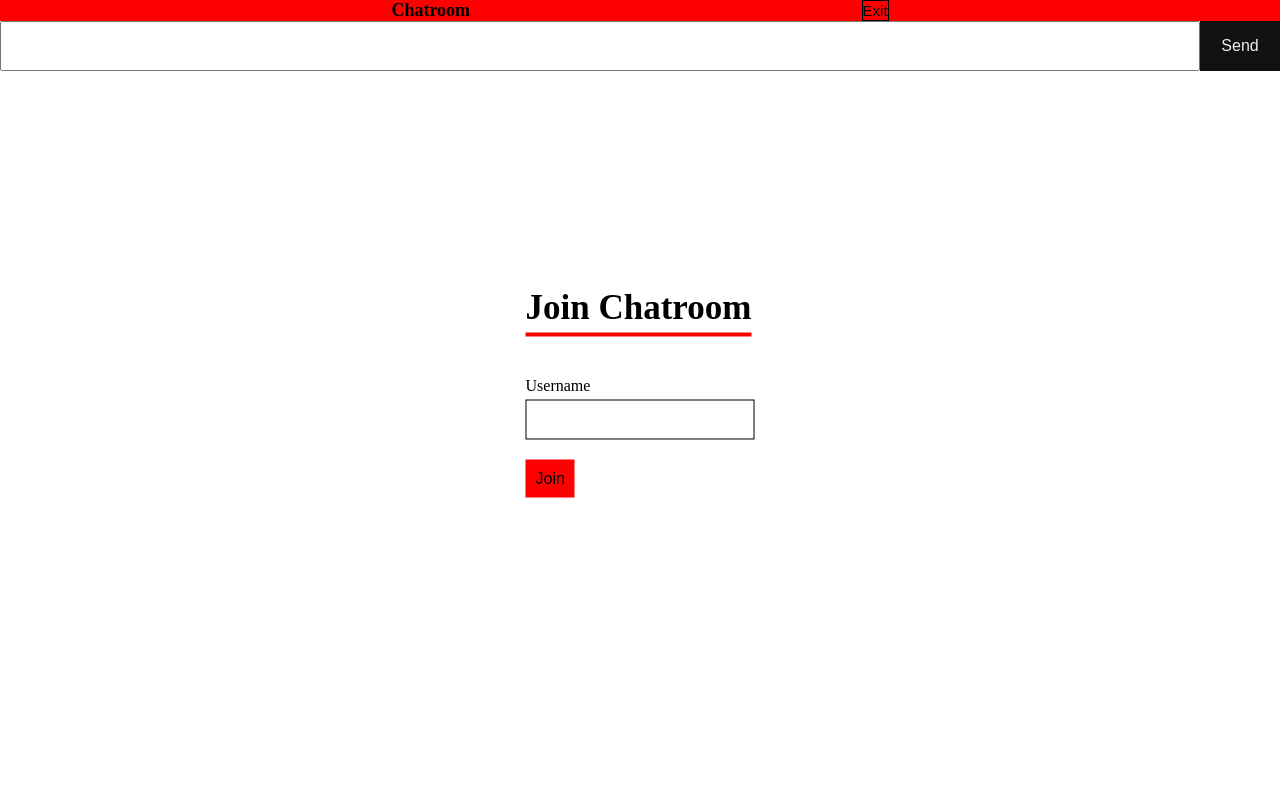
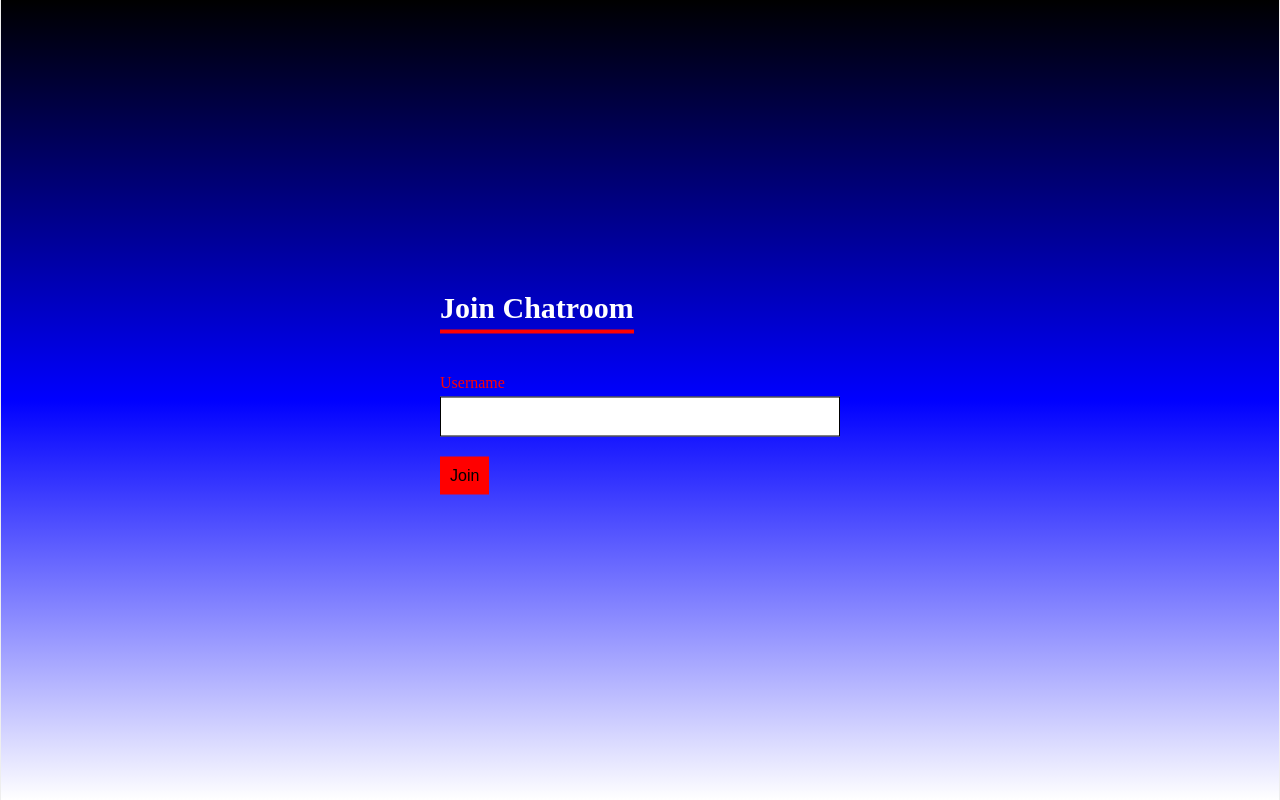
Before and after one commit to damell01/Chatroom-App, a website: page public/index.html in a window 1280 px wide. Drawn offline with nearby package versions, Linux system fonts and the light colour scheme.

Commit message:
updated front-end of sign in form

```diff
--- a/public/code.js
+++ b/public/code.js
@@ -34,12 +34,24 @@ socket.emit("chat",{
 app.querySelector(".chat-screen #message-input").value=" ";
 
 } ) ;
+app.querySelector(".chat-screen #exit-chat").addEventListener("click",function(){
+    socket.emit("exituser",uame) ;
+    window.location.href= window.location.href ;
+} )
+socket.on("update",function(update){
+renderMessage("update",update);
+}) ;
+socket.on("chat",function(update){
+    renderMessage("other",message);
+    }) ;
+
+
 function renderMessage (type,message){
 
     let messageContainer= app.querySelector(".chat-screen .messages");
     if (type== "my")
-    [
-        let el= document.createElement("div");
+    {
+        let el  = document.createElement("div");
         el.setAttribute("class","message my-message") ;
 el.innerHTML=
 <div>
--- a/public/style.css
+++ b/public/style.css
@@ -14,8 +14,15 @@ justify-content: center;
  width:100%;
  height:100% ;
 max-width: 600 px ;
+background: #fff ;
+border-left: 1px solid #eee;
+border-right: 1px solid #eee;
+
 }
-.app > screen.active {
+.app > .screen {
+    display: none;
+}
+.app > .screen.active {
     display: block;
 width:100% ;
 height: 100%;
@@ -26,7 +33,11 @@ top:50% ;
 left:50% ;
 transform: translate(-50%,-50%);
 max-width: 400px;
+width: 80%;
 
+}
+.screen{
+    background-image: repeating-linear-gradient(black,blue,white) ;
 }
 .screen .form-input{
  width: 100% ;
@@ -34,8 +45,8 @@ margin:  20px 0px;
 }
 .screen h2 {
 margin-bottom: 20px;
-font-size: 35px;
-color:black ;
+font-size: 30px;
+color:white;
 border-bottom: 4px solid red;
 padding: 5px 0px;
 display: inline-block;
@@ -43,6 +54,7 @@ display: inline-block;
 .screen .form-input label {
 display: block ;
 margin-bottom: 5px ;
+color: red;
 }
 
 .screen .form-input input {
@@ -131,7 +143,7 @@ overflow: auto;
 .chat-screen .messages .message .text {
     word-wrap: break-word;
 }
-.chat-screen .messages .message .update{
+.chat-screen .messages .update{
     text-align: center;
     padding:10px;
     font-style: italic;
```
Also changed, not shown: public/index.html (+1 -1 lines).
